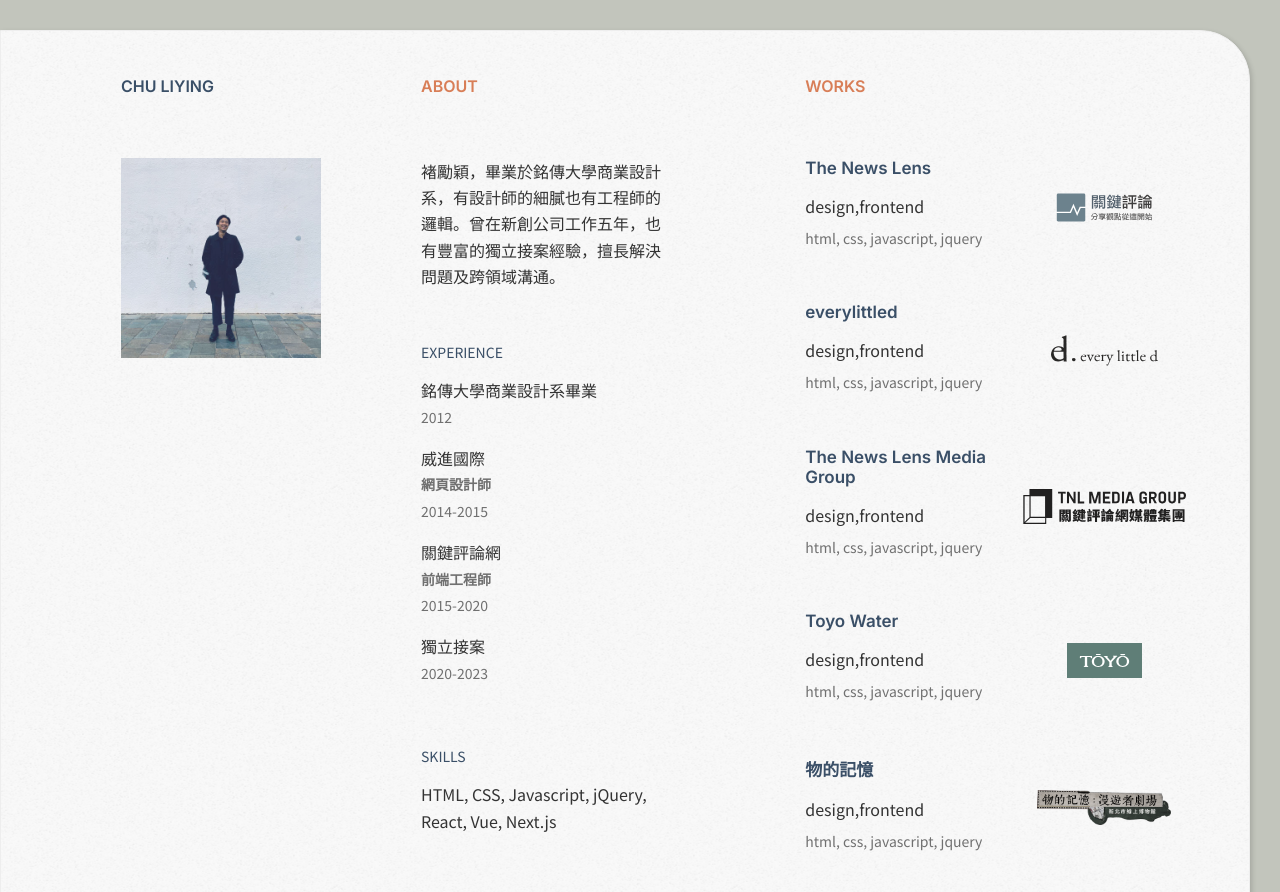
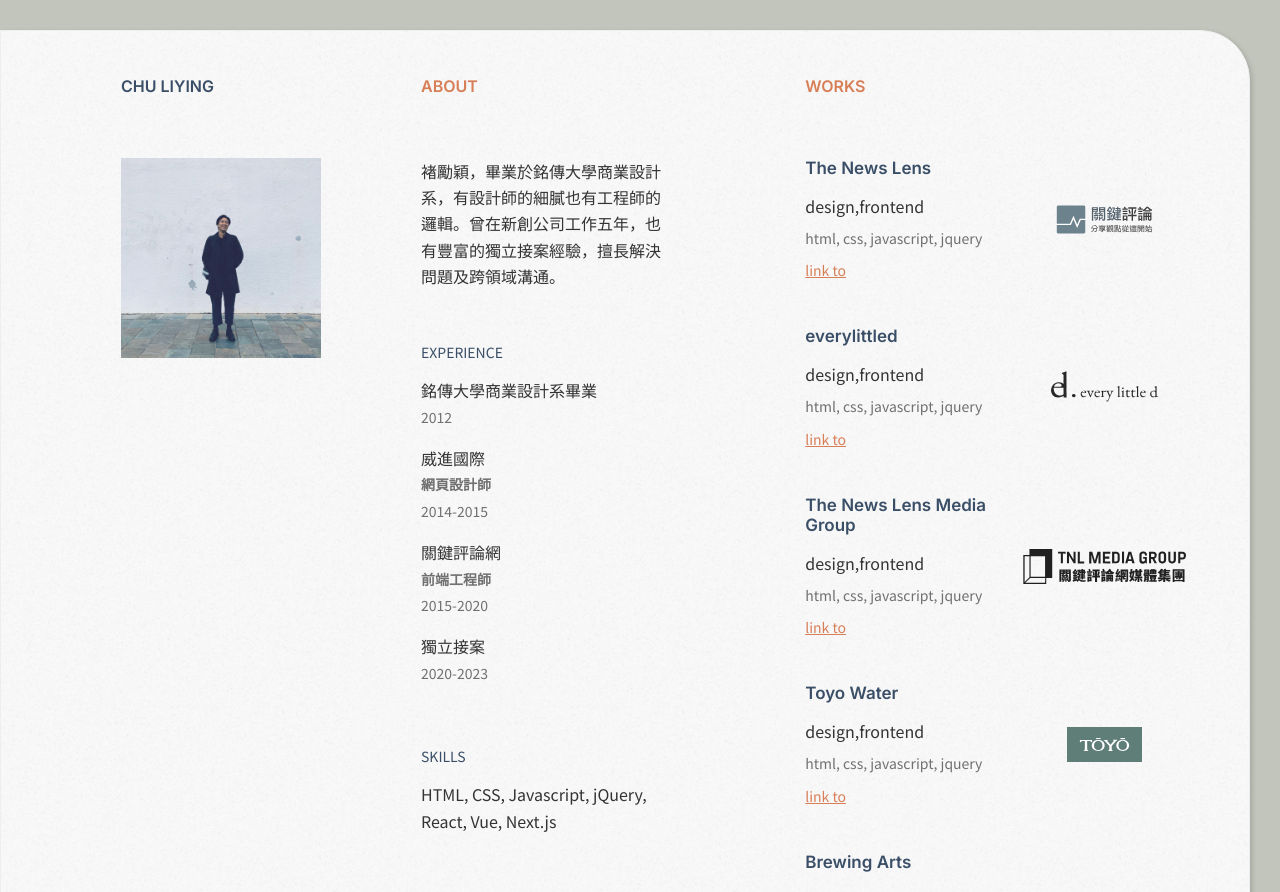
Before and after one commit to Chuliying/chuliying, a Next.js app: page / in a window 1280 px wide. Shown: the top 892 px of the page. Built offline with nearby package versions, Linux system fonts and the light colour scheme.

Commit message:
update works view

```diff
--- a/package.json
+++ b/package.json
@@ -1,5 +1,5 @@
 {
-  "name": "Chuliying",
+  "name": "chuliying",
   "version": "0.1.0",
   "private": true,
   "dependencies": {
--- a/src/components/Works.tsx
+++ b/src/components/Works.tsx
@@ -40,13 +40,6 @@
         logo: require('../../public/images/logo/toyo.svg')
     },
     {
-        link: 'https://www.mattermemory.tw/',
-        company: '物的記憶',
-        jr: 'design,frontend',
-        skills: 'html, css, javascript, jquery',
-        logo: require('../../public/images/logo/mm.png')
-    },
-    {
         link: 'https://www.brewingarts.com.tw/',
         company: 'Brewing Arts',
         jr: 'design,frontend',
@@ -86,10 +79,15 @@
                                         <p className='p-2'>
                                             {work.skills}
                                         </p>
+                                        <span>
+                                            link to
+                                        </span>
                                     </div>
                                     <div className='works__image'>
                                         <Image src={work.logo} alt={work.company} />
+
                                     </div>
+
                                 </li>
                             </a>
 
--- a/src/pages/styles/index.scss
+++ b/src/pages/styles/index.scss
@@ -258,6 +258,11 @@
                 width: 100%;
                 flex: auto;
             }
+            span {
+                font-size: 14px;
+                color: var(--sub-color);
+                text-decoration: underline;
+            }
         }
 
         .works__image {
@@ -265,6 +270,7 @@
             width: 50%;
             justify-content: center;
             align-items: center;
+            flex-direction: column;
             @media (max-width: 1200px) {
                 width: 100%;
                 padding-bottom: 15px;
```
Also changed, not shown: 1 other file (tests, documents, lock files or other folders).
